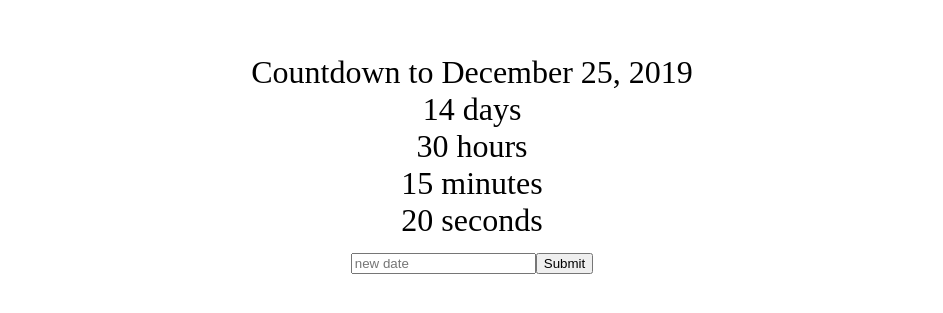
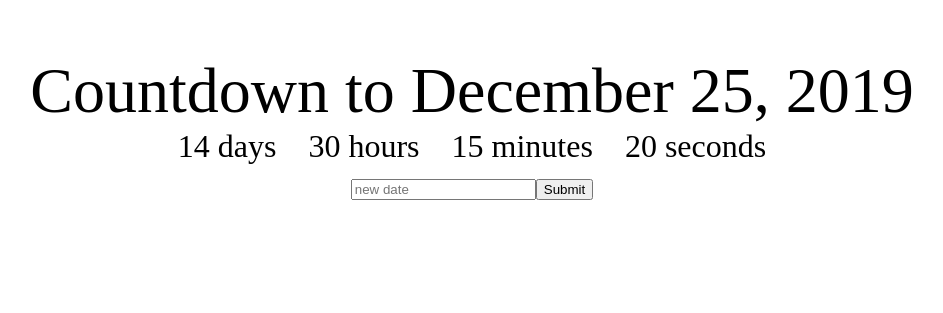
Before and after one commit to petern160/React_countDown, a React (Create React App) app: page / in a window 1280 px wide. Shown: the part 199-512 px from the top of the page, without its empty margins (168-1111 px from the left). Built offline with nearby package versions, Linux system fonts and the light colour scheme.

Commit message:
styled fonts

```diff
--- a/src/App.css
+++ b/src/App.css
@@ -3,3 +3,15 @@
     font-size: 2rem;
     margin-top: 20%;
 }
+
+.App-title {
+    font-size: 4rem;
+}
+
+.Clock-days,
+.Clock-hours,
+.Clock-minutes,
+.Clock-seconds {
+    display: inline;
+    margin: 1rem;
+}
--- a/src/App.jsx
+++ b/src/App.jsx
@@ -6,12 +6,12 @@ class App extends Component {
   render() {
     return (
       <div className="App">
-        <div> Countdown to December 25, 2019</div>
+        <div className="App-title"> Countdown to December 25, 2019</div>
         <div>
-          <div>14 days</div>
-          <div>30 hours</div>
-          <div>15 minutes</div>
-          <div>20 seconds</div>
+          <div className="Clock-days">14 days</div>
+          <div className="Clock-hours">30 hours</div>
+          <div className="Clock-minutes">15 minutes</div>
+          <div className="Clock-seconds">20 seconds</div>
         </div>
         <div>
           <input placeholder="new date" />
```
